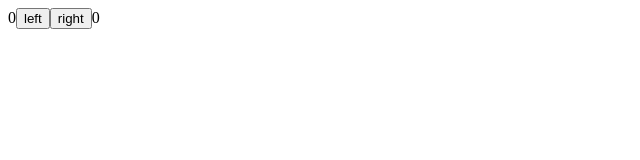
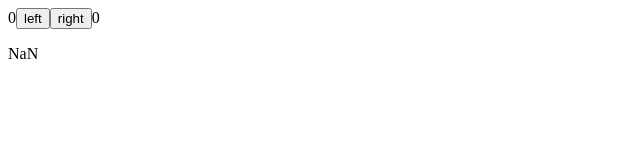
Before and after one commit to onrush1995/Fullstackopen, a React (Create React App) app in the folder part1/courseinfo/: page / in a window 1280 px wide. Shown: the top 160 px of the page, without its empty margins (0-640 px from the left). Built offline with nearby package versions, Linux system fonts and the light colour scheme.

Commit message:
Added arrow function to calculate the sum

```diff
--- a/part1/courseinfo/src/App.js
+++ b/part1/courseinfo/src/App.js
@@ -12,15 +12,15 @@ const App = () => {
     const [
         allClicks,
         setAll
-    ] = useState([]);
+    ] = useState((a) => (a += 1));
 
     const handleLeftClick = () => {
-        setAll(allClicks.concat('L'));
+        setAll(allClicks);
         setLeft(left + 1);
     };
 
     const handleRightClick = () => {
-        setAll(allClicks.concat('R'));
+        setAll(allClicks);
         setRight(right + 1);
     };
 
@@ -30,7 +30,7 @@ const App = () => {
             <button onClick={handleLeftClick}>left</button>
             <button onClick={handleRightClick}>right</button>
             {right}
-            <p>{allClicks.join(' ')}</p>
+            <p>{allClicks}</p>
         </div>
     );
 };
```
